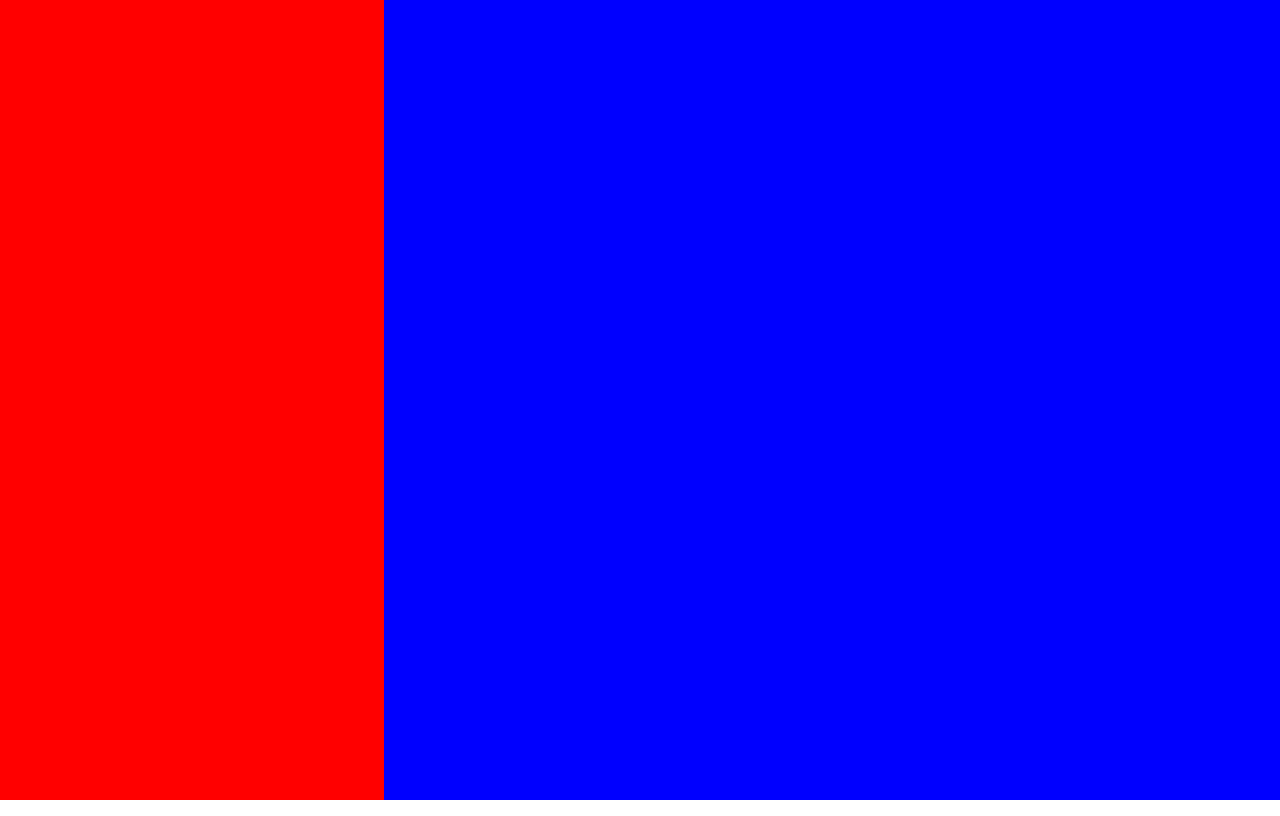
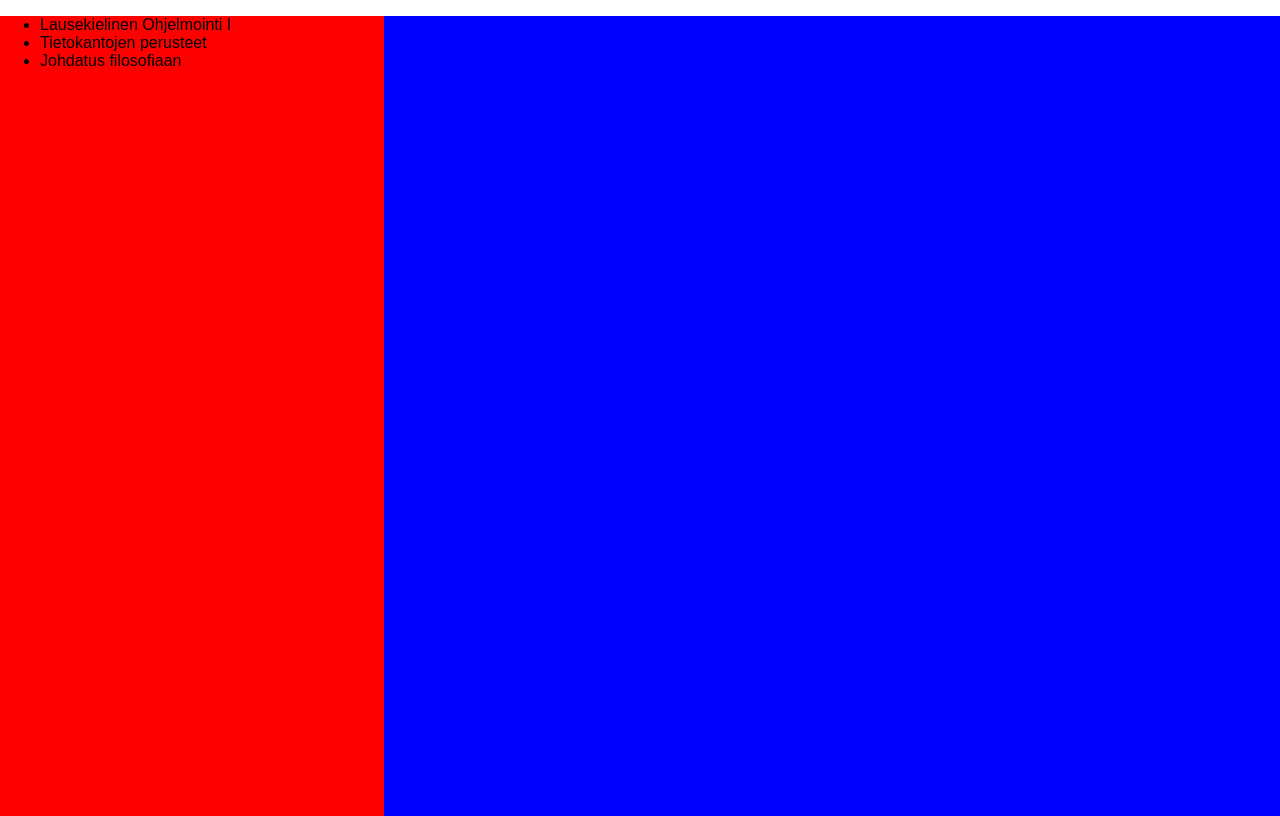
Before and after one commit to Keksike/kurssikalenteri-frontend, a React (Create React App) app: page / in a window 1280 px wide. Built offline with nearby package versions, Linux system fonts and the light colour scheme.

Commit message:
render course names

```diff
--- a/src/components/Courses.js
+++ b/src/components/Courses.js
@@ -1,10 +1,41 @@
 import React, { Component } from 'react';
 import '../css/Courses.css';
 
+var testCourses = [
+  {
+    code: "TIEP1",
+    name: "Lausekielinen Ohjelmointi I",
+    credits: 5,
+    url: "https://www10.uta.fi/opas/opetusohjelma/marjapuuro.htm?id=34877"
+  },
+  {
+    code: "TIEP3",
+    name: "Tietokantojen perusteet",
+    credits: 5,
+    url: "https://www10.uta.fi/opas/opetusohjelma/marjapuuro.htm?id=35528"
+  },
+  {
+    code: "FILP1A",
+    name: "Johdatus filosofiaan",
+    credits: 2,
+    url: "https://www10.uta.fi/opas/opetusohjelma/marjapuuro.htm?id=36647"
+  }
+]
+
 class Courses extends Component {
+
+  renderCourseListItem = (course) => {
+    return (<li>
+      { course.name }
+    </li>)
+  }
+
   render() {
     return (
       <div className="Courses">
+        <ul>
+          { testCourses.map((course) => this.renderCourseListItem(course)) }
+        </ul>
       </div>
     );
   }
```
